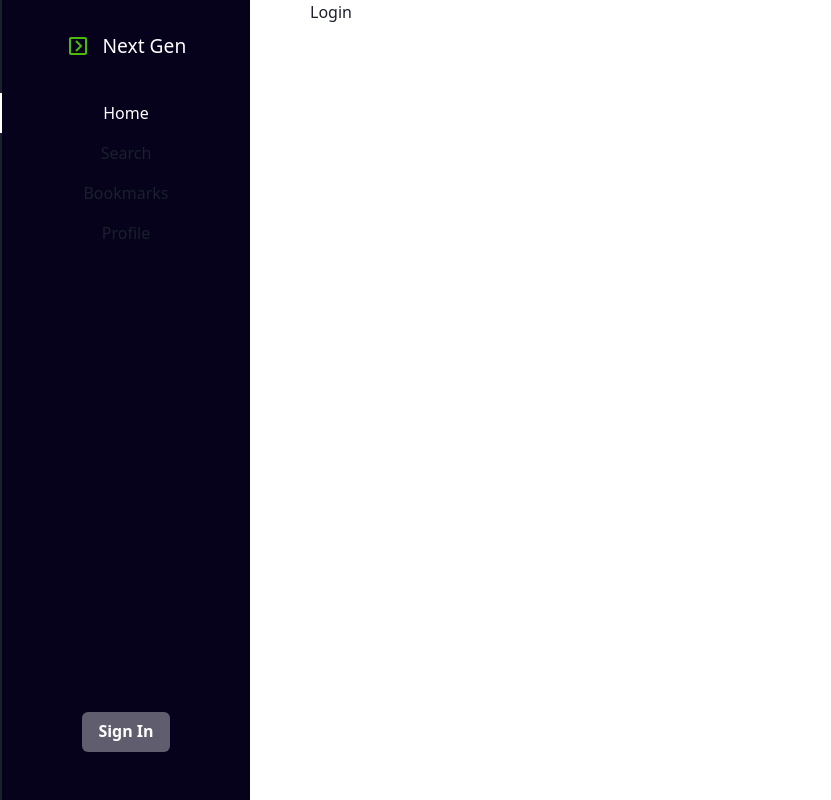
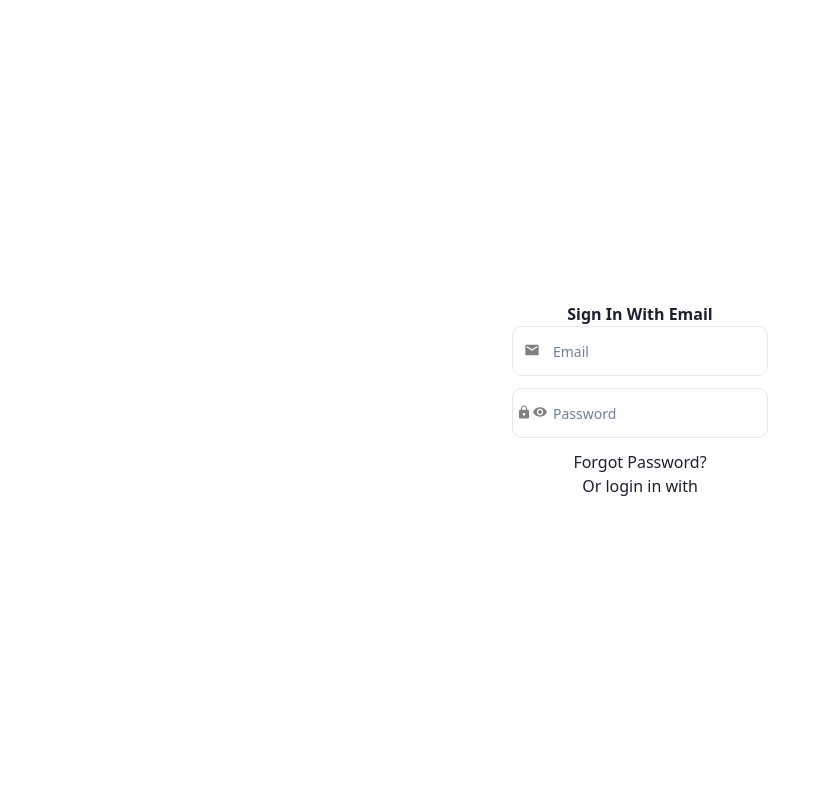
Before and after one commit to Kaveeshakavindi/TechFeed, a Next.js app: page /login in a window 1280 px wide. Shown: the whole page, without its empty margins (0-831 px from the left). Built offline with nearby package versions, Linux system fonts and the light colour scheme; no server answers.

Commit message:
login started

```diff
--- a/src/app/login/page.tsx
+++ b/src/app/login/page.tsx
@@ -1,7 +1,47 @@
 import React from 'react'
+import { loginInputs } from '@/data'
+import { Input, InputGroup, InputLeftElement } from '@chakra-ui/react'
+const Login = () => {
+  return (
+    <div className='w-[100vw] bg-white h-[100vh] flex flex-col fixed left-0 z-1000 items-center justify-center '>
+      <div className='font-bold'>Sign In With Email</div>
+      <form>
+        {loginInputs.map((input, index) => (
+          <div key={index}>
+            <InputGroup mb='3'>
+              <InputLeftElement color='gray' py='6'>
+                <div className='flex flex-row justify-between '>
+                  <div>{input.icons[0]}</div>
+                  {input.placeholder === 'Password' ? (
+                    <div>{input.icons[1]}</div>
+                  ) : (
+                    ''
+                  )}
+                </div>
+              </InputLeftElement>
+              <Input
+                borderRadius='10'
+                //   value={}
+                placeholder={input.placeholder}
+                colorScheme='gray'
+                size='sm'
+                py='6'
+                pl='10'
+                //   onChange={e => setSearchQuery(e.target.value)}
+              />
+            </InputGroup>
+          </div>
+        ))}
 
-const Login = () => {
-  return <div>Login</div>
+        <div>
+          {/* map through socials */}
+          <div>{/* icon */}</div>
+        </div>
+      </form>
+      <div>Forgot Password?</div>
+      <div>Or login in with</div>
+    </div>
+  )
 }
 
 export default Login
--- a/src/app/search/page.tsx
+++ b/src/app/search/page.tsx
@@ -41,7 +41,7 @@ export default function Search () {
               color: 'var(--secondary)'
             }}
           >
-            Find What <span style={{ color: 'var(--primary)' }}>Matters</span>
+            Find The <span style={{ color: 'var(--primary)' }}>Article</span>
           </div>
         </Box>
       )}
--- a/src/components/ui/verticlenav.tsx
+++ b/src/components/ui/verticlenav.tsx
@@ -1,8 +1,10 @@
+'use client'
 import { Box, Button, Tab, TabList, Tabs, Text } from '@chakra-ui/react'
 import Link from 'next/link'
 import { BiChevronRightSquare } from 'react-icons/bi'
-
+import { useRouter } from 'next/navigation'
 export default function VerticleTabs () {
+  const router = useRouter()
   const pages = ['home', 'search', 'bookmarks', 'profile', 'settings', 'logout']
   return (
     <Tabs
@@ -54,7 +56,12 @@ export default function VerticleTabs () {
           mt='2rem'
           mb='3rem'
         >
-          <Button colorScheme='whiteAlpha'>Sign In</Button>
+          <Button
+            colorScheme='whiteAlpha'
+            onClick={() => router.push('/login')}
+          >
+            Sign In
+          </Button>
         </Box>
       </TabList>
     </Tabs>
--- /dev/null
+++ b/src/data.tsx
@@ -0,0 +1,33 @@
+import { MdEmail } from 'react-icons/md'
+import { IoMdLock } from 'react-icons/io'
+import { FcGoogle } from 'react-icons/fc'
+import { FaFacebookSquare } from 'react-icons/fa'
+import { FaApple } from 'react-icons/fa'
+import { IoMdEye } from 'react-icons/io'
+import { IoMdEyeOff } from 'react-icons/io'
+
+export const loginInputs = [
+  {
+    icons: [<MdEmail />],
+    placeholder: 'Email'
+  },
+  {
+    icons: [<IoMdLock />, <IoMdEye />, <IoMdEyeOff />],
+    placeholder: 'Password'
+  }
+]
+
+export const socials = [
+  {
+    name: 'Apple',
+    icon: <FaFacebookSquare />
+  },
+  {
+    name: 'Google',
+    icon: <FcGoogle />
+  },
+  {
+    name: 'Facebook',
+    icon: <FaApple />
+  }
+]
```
